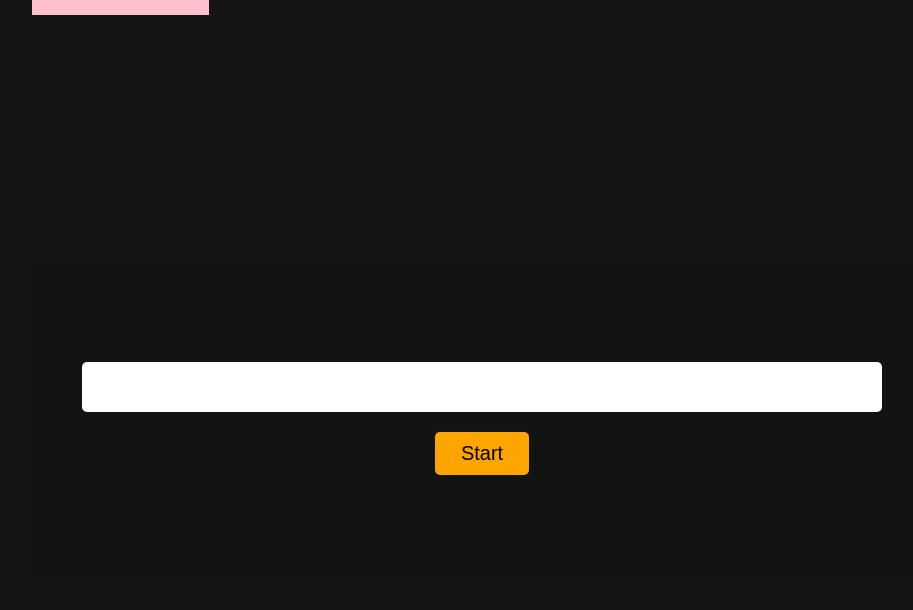
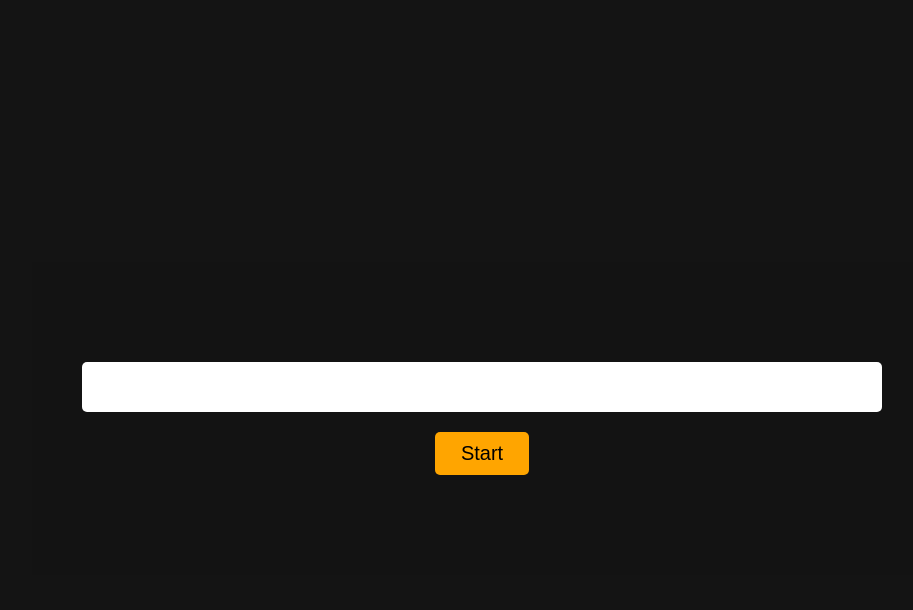
Before and after one commit to CreefordSanchez/check-your-rpm, a plain HTML site: page index.html in a window 1280 px wide. Shown: the whole page, without its empty margins (158-1071 px from the left). Drawn offline with nearby package versions, Linux system fonts and the light colour scheme.

Commit message:
'moved-input-away-and-unnececery-code'

```diff
--- a/index.html
+++ b/index.html
@@ -14,7 +14,7 @@
   <body>
     <main>
       <form>
-        <input type="text" class="input">
+        <input type="text">
       </form>
 
       <div class="container">
--- a/source/css/style.css
+++ b/source/css/style.css
@@ -37,6 +37,9 @@ main {
 input {
   outline: none;
   border: none;
+  position: fixed;
+  top: -100vh;
+  background-color: pink;
 }
 
 .type-box {
@@ -59,12 +62,6 @@ input {
 span {
   font-size: 22px;
   font-weight: 600;
-}
-
-.input {
-  position: fixed;
-  top: 0;
-  background-color: pink;
 }
 
 .button-container {
--- a/source/js/script.js
+++ b/source/js/script.js
@@ -10,7 +10,7 @@ function listener(selector, event, callBack) {
   return selector.addEventListener(event, callBack);
 }
 
-const input = selector('.input');
+const input = selector('input');
 const targetText = selector('.words');
 const body = selector('body');
 const button = selector('button');
@@ -54,7 +54,7 @@ function reset() {
 
 function getWPM() {
   wpm = correctCount / 5;
-  result.innerText = `WPM: ${wpm}`
+  result.innerText = `WPM: ${wpm}`;
 }
 
 function gameStart() {
@@ -94,7 +94,3 @@ function compare(char) {
 function cutWord(char, rest) {
   return `<span>${char}</span>${rest}`;
 }
-
-function getWords() {
-
-}
```
